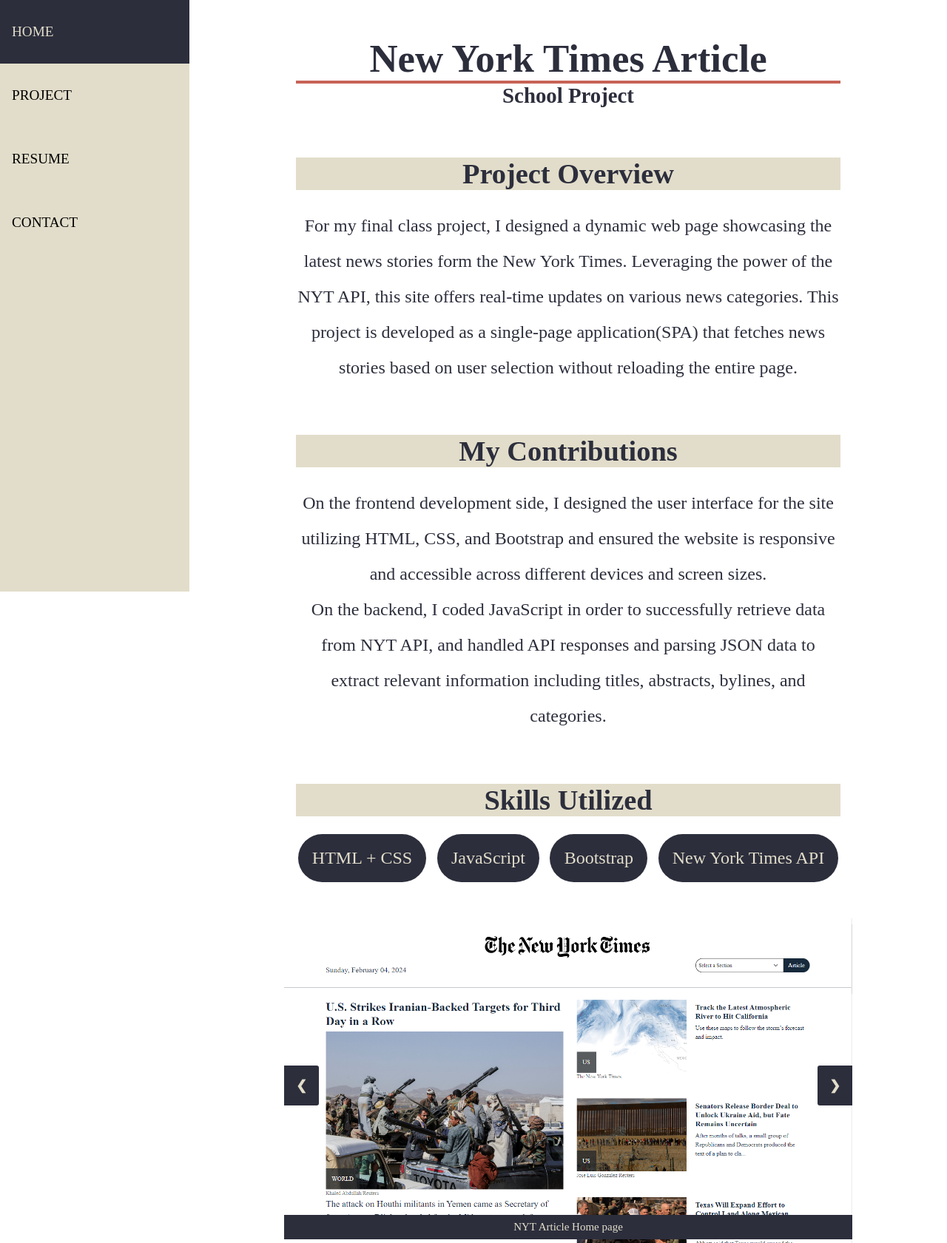
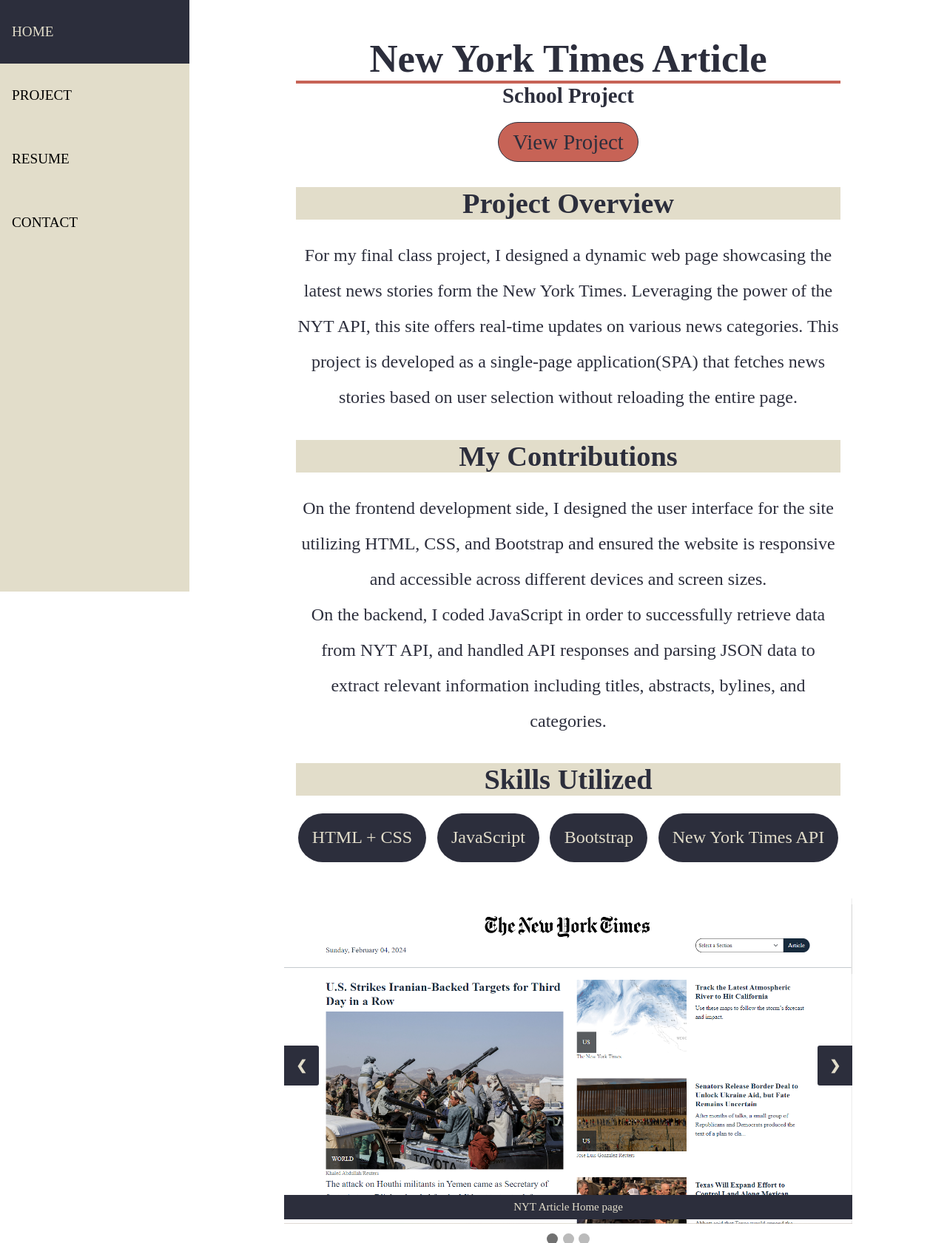
Before and after one commit to emirisato1003/Emiri_Sato_Portfolio, a PHP site: page /project_1.html in a window 1280 px wide. Shown: the top 1681 px of the page at 74% size. Run offline with PHP 8.4, Linux system fonts and the light colour scheme.

Commit message:
add view project btn

```diff
--- a/css/project.css
+++ b/css/project.css
@@ -19,9 +19,23 @@
     font-size: 3rem;
 }
 
+.project .content .app-link .link-btn{
+    font-size: 3rem;
+    margin-top: 2rem;
+    padding: 1rem 2rem;
+    border-radius: 5rem;
+    background-color: var(--yellow);
+    border: #2c2e3c .2rem solid;
+}
+
+.project .content .app-link .link-btn:hover{
+    box-shadow: 0 0 1rem 0 var(--black);
+}
+
+
 h3{
     font-size: 4rem;
-    margin: 7rem 0 2.5rem;
+    margin: 3.5rem 0 2.5rem;
     background-color: var(--white);
 }
 
@@ -147,6 +161,7 @@
     animation-duration: 1.5s;
 }
 
+
 .slide .next_page{
     text-align: center;
     padding: 2rem 0 0;
--- a/project_1.html
+++ b/project_1.html
@@ -35,6 +35,11 @@
         <div class="content">
             <h1>New York Times Article</h1>
             <h2>School Project</h2>
+            <div class="app-link">
+                <button class="link-btn">
+                <a href="https://nyt-article-project.netlify.app/">View Project</a>
+                </button>
+            </div>
             <h3>Project Overview</h3>
             <p>For my final class project, I designed a dynamic web page showcasing the latest news stories form the New York Times. Leveraging the power of the NYT API, this site offers real-time updates on various news categories. This project is developed as a single-page application(SPA) that fetches news stories based on user selection without reloading the entire page.</p>
         </div>
```
